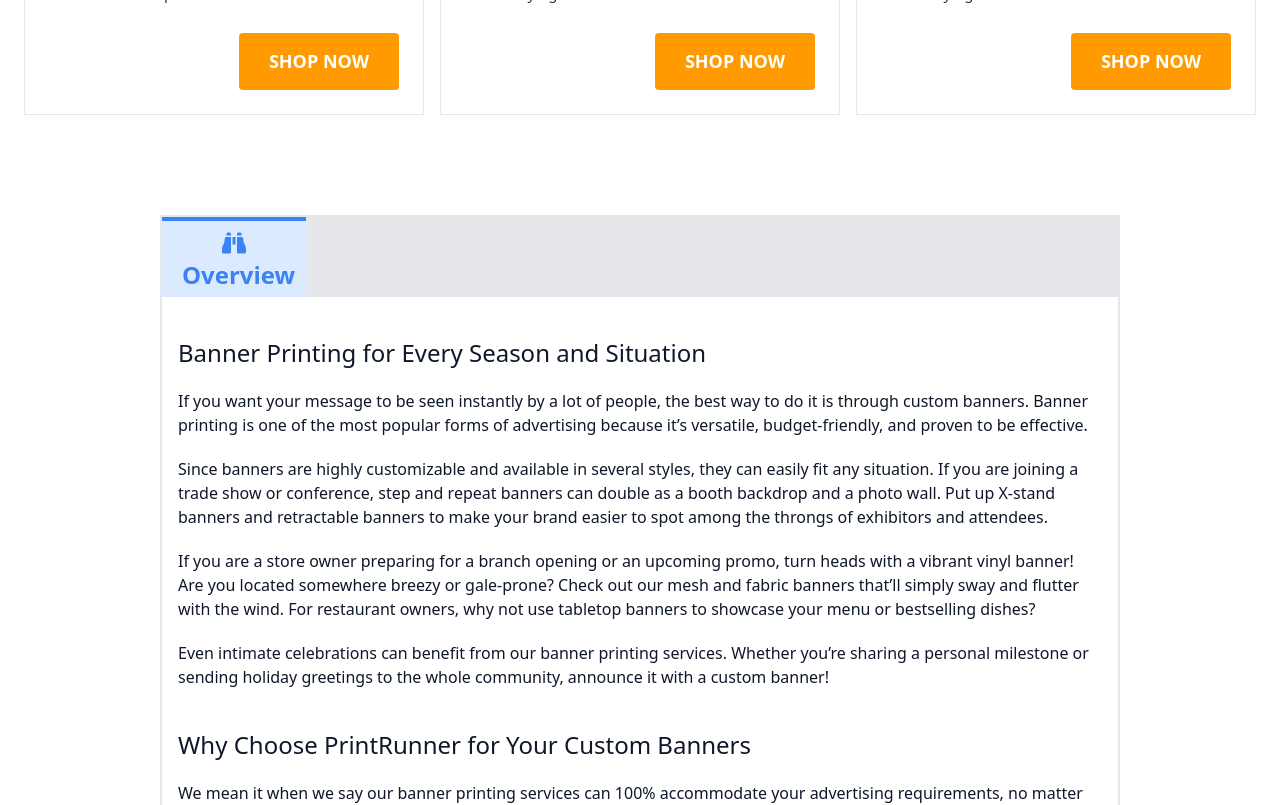
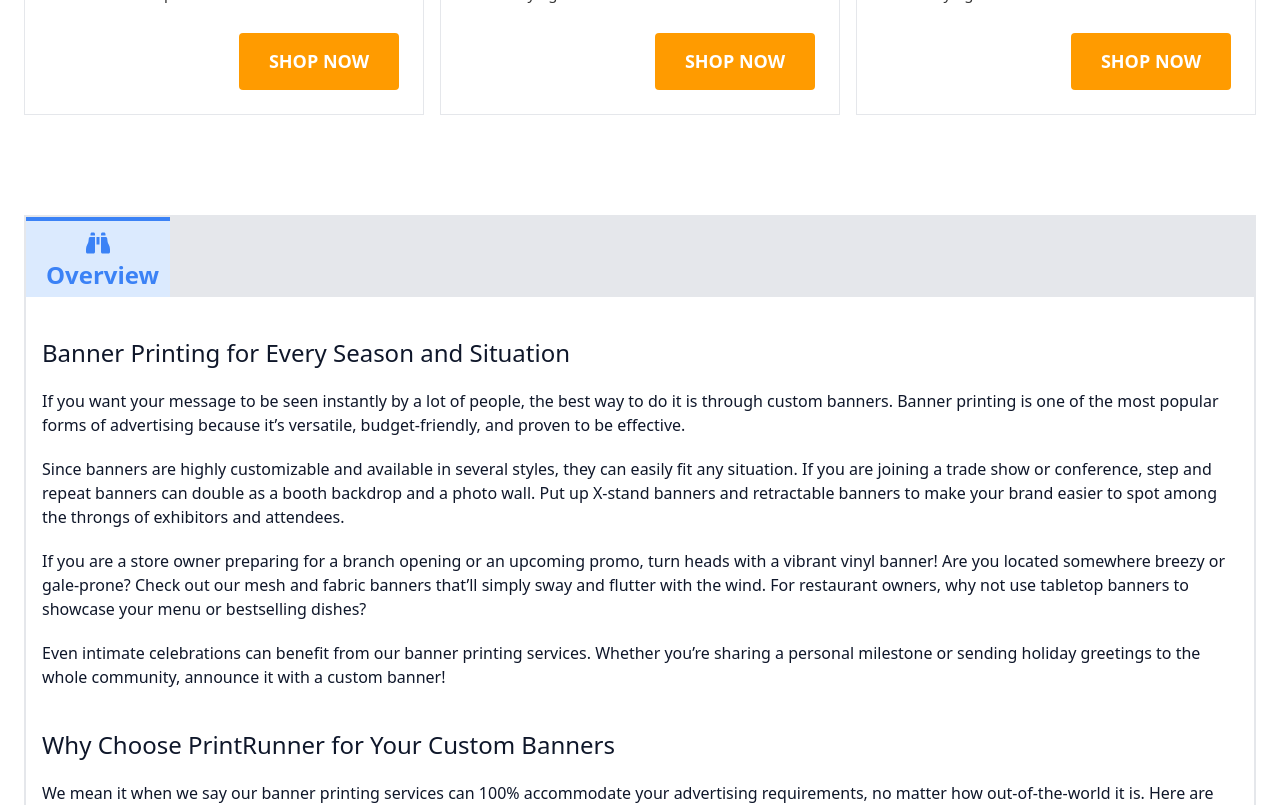
Before and after one commit to exzerth/PrintRunner, a Next.js app: page /label in a window 1280 px wide. Shown: the part 6160-6965 px from the top of the page. Built offline with nearby package versions, Linux system fonts and the light colour scheme.

Commit message:
working on banner description responsiveness

```diff
--- a/components/BannerDescription.jsx
+++ b/components/BannerDescription.jsx
@@ -5,8 +5,8 @@ import { faBinoculars, faCheck } from '@fortawesome/free-solid-svg-icons'
 function BannerDescription() {
  const binoculars = <FontAwesomeIcon icon={faBinoculars} />
   return (
-    <div  className='flex mb-20 md:w-[98.2vw] lg:w-[100%] justify-center'>
-      <div className='md:border-2 mt-20 md:w-9/12'>
+    <div  className='flex mb-20 w-[100%] justify-center md:px-[24px]'>
+      <div className='md:border-2 mt-20'>
         <div className="h-20 bg-gray-200">
           <div className="flex w-36 border-t-4 border-blue-500 bg-blue-100 p-5 text-blue-500 flex-col justify-center text-2xl h-20">
             <i className="text-center">{binoculars}</i>
```
